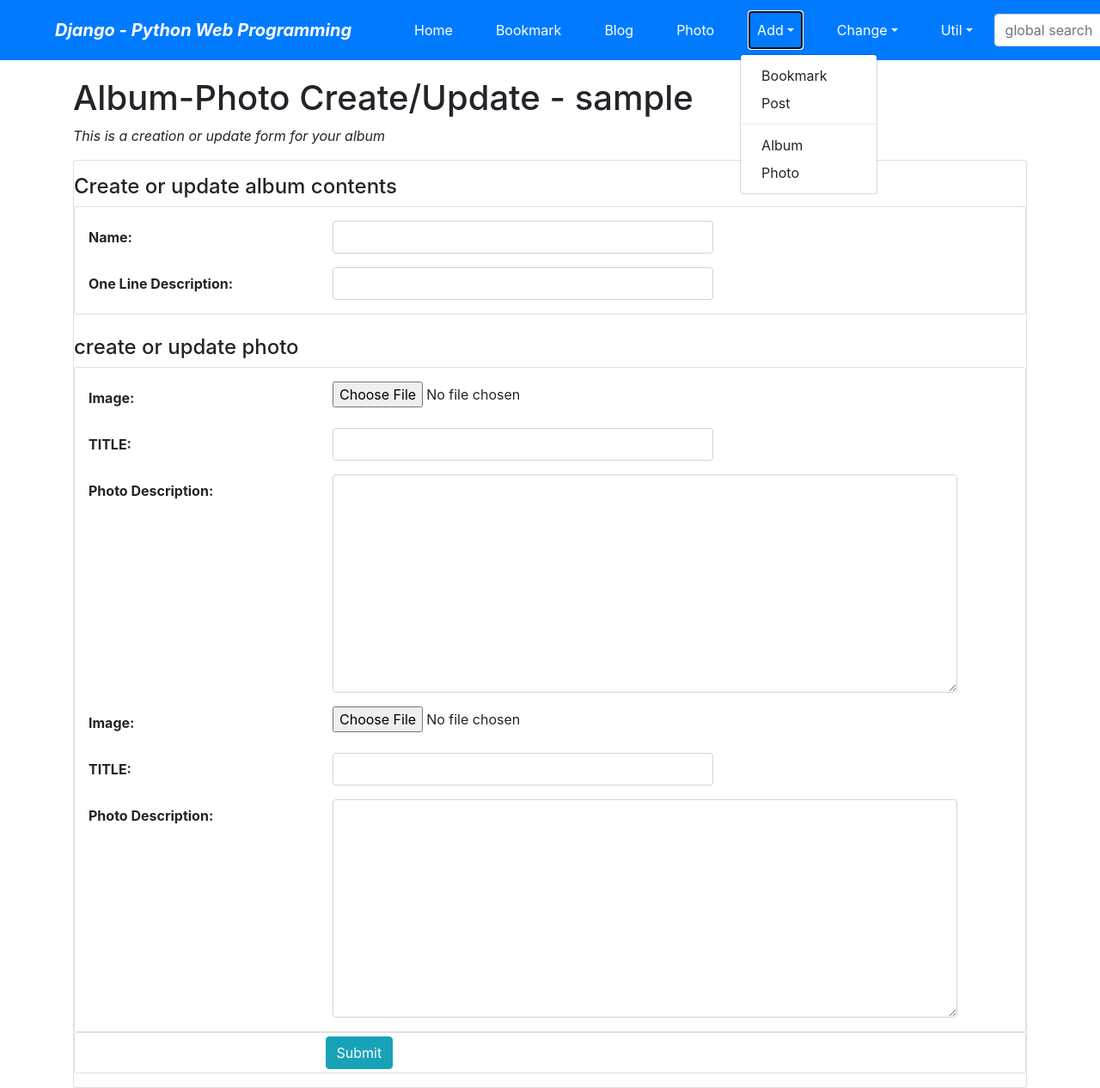
After one commit to minyoung90/django-exercise-mysite, a Django app: page /photo/album/add/ in a window 1280 px wide, after a click on "Add". The commit adds this page. Shown: the whole page at 86% size. Run offline with Django 3.2, Linux system fonts and the light colour scheme; the visitor is signed in with stand-in values (Sample User, id 1); some libraries are stand-ins or nearby versions.

Commit message:
feat: complete, all functions

```diff
--- a/blog/urls.py
+++ b/blog/urls.py
@@ -8,7 +8,7 @@ urlpatterns = [
     # Example: /blog/post/
     path("post/", views.PostLV.as_view(), name="post_list"),
     # Example: /blog/post/django-example/
-    path(r"^post/(?P<slug>[-\w]+/$)", views.PostDV.as_view(), name="post_detail"),
+    re_path(r"^post/(?P<slug>[-\w]+/$)", views.PostDV.as_view(), name="post_detail"),
     # Example: /blog/archive/
     path("archive/", views.PostAV.as_view(), name="post_archive"),
     # Example: /blog/archive/2019/
--- a/photo/models.py
+++ b/photo/models.py
@@ -8,6 +8,13 @@ from photo.fields import ThumbnailImageField
 class Album(models.Model):
     name = models.CharField(max_length=30)
     description = models.CharField("One Line Description", max_length=100, blank=True)
+    owner = models.ForeignKey(
+        "auth.User",
+        on_delete=models.CASCADE,
+        verbose_name="OWNER",
+        blank=True,
+        null=True,
+    )
 
     class Meta:
         ordering = ("name",)
@@ -25,6 +32,13 @@ class Photo(models.Model):
     description = models.TextField("Photo Description", blank=True)
     image = ThumbnailImageField(upload_to="photo/%Y/%m")
     upload_dt = models.DateTimeField("Upload Date", auto_now_add=True)
+    owner = models.ForeignKey(
+        "auth.User",
+        on_delete=models.CASCADE,
+        verbose_name="OWNER",
+        blank=True,
+        null=True,
+    )
 
     class Meta:
         ordering = ("title",)
--- /dev/null
+++ b/photo/templates/photo/album_form.html
@@ -0,0 +1,85 @@
+{% extends 'base.html' %}
+{% load widget_tweaks %}
+
+{% block title %}album_form.html{% endblock title %}
+
+{% block content %}
+
+<h1>Album-Photo Create/Update - {{user}}</h1>
+<p class="font-italic">This is a creation or update form for your album</p>
+
+{% if form.errors %}
+<div class="alert alert-danger">
+    <div class="font-weight-bold">Wrong! Please correct the form error(s) below.</div>
+    {{ form.errors }}
+</div>
+{% endif %}
+
+{% if formset.errors %}
+<div class="alert alert-warning">
+    <div class="font-weight-bold">Wrong! Please correct the formset error(s) below.</div>
+    {% for formerrors in formset.errors  %}
+    {{ formerrors }}
+    {% endfor %}
+</div>
+{% endif %}
+
+{% if form.is_multipart or formset.is_multipart %}
+<form enctype="multipart/form-data" action="" method="post" class="card pt-3">
+    {% else %}
+    <form action="." method="post" class="card pt-3">
+        {% endif %}
+
+        {% csrf_token %}
+        <h4>Create or update album contents</h4>
+        <fieldset class="card pt-3">
+            <div class="form-group row">
+                {{ form.name|add_label_class:"col-form-label col-sm-3 ml-3 font-weight-bold" }}
+                <div class="col-sm-5">
+                    {{ form.name|add_class:"form-control"|attr:"autofocus" }}
+                </div>
+            </div>
+            <div class="form-group row">
+                {{ form.description|add_label_class:"col-form-label col-sm-3 ml-3 font-weight-bold" }}
+                <div class="col-sm-5">
+                    {{ form.description|add_class:"form-control" }}
+                </div>
+            </div>
+        </fieldset>
+        <br />
+
+        <h4>create or update photo</h4>
+        <fieldset class="card pt-3">
+            {{ formset.management_form }}
+            {% for form in formset %}
+            {{ form.id }}
+            {{ form.album }}
+            <div class="form-group row">
+                {{ form.image|add_label_class:"col-form-label col-sm-3 ml-3 font-weight-bold" }}
+                <div class="col-sm-5">
+                    {{ form.image|add_class:"form-control-file" }}
+                </div>
+            </div>
+            <div class="form-group row">
+                {{ form.title|add_label_class:"col-form-label col-sm-3 ml-3 font-weight-bold" }}
+                <div class="col-sm-5">
+                    {{ form.title|add_class:"form-control" }}
+                </div>
+            </div>
+            <div class="form-group row">
+                {{ form.description|add_label_class:"col-form-label col-sm-3 ml-3 font-weight-bold" }}
+                <div class="col-sm-8">
+                    {{ form.description|add_class:"form-control"|attr:"row:3" }}
+                </div>
+            </div>
+            {% endfor %}
+        </fieldset>
+
+        <div class="form-group card py-1">
+            <div class="offset-sm-3 col-sm-5">
+                <input type="submit" value="Submit" class="btn btn-info">
+            </div>
+        </div>
+    </form>
+
+    {% endblock content %}
--- a/photo/urls.py
+++ b/photo/urls.py
@@ -2,13 +2,18 @@ from django.urls import path
 from photo import views
 
 app_name = "photo"
+
 urlpatterns = [
-    # Example: /photo/
     path("", views.AlbumLV.as_view(), name="index"),
-    # Example: /photo/album/, same as /photo/
     path("album/", views.AlbumLV.as_view(), name="album_list"),
-    # Example: /photo/album/99/
     path("album/<int:pk>/", views.AlbumDV.as_view(), name="album_detail"),
-    # Example: /photo/photo/99/
+    path("album/add/", views.AlbumPhotoCV.as_view(), name="album_add"),
+    path("album/change/", views.AlbumChangeLV.as_view(), name="album_change"),
+    path("album/<int:pk>/update/", views.AlbumPhotoUV.as_view(), name="album_update"),
+    path("album/<int:pk>/delete/", views.AlbumDelV.as_view(), name="album_delete"),
     path("photo/<int:pk>/", views.PhotoDV.as_view(), name="photo_detail"),
+    path("photo/add/", views.PhotoCV.as_view(), name="photo_add"),
+    path("photo/change/", views.PhotoChangeLV.as_view(), name="photo_change"),
+    path("photo/<int:pk>/update/", views.PhotoUV.as_view(), name="photo_update"),
+    path("photo/<int:pk>/delete/", views.PhotoDelV.as_view(), name="photo_delete"),
 ]
--- a/photo/views.py
+++ b/photo/views.py
@@ -1,5 +1,11 @@
 from django.views.generic import ListView, DetailView
 from photo.models import Album, Photo
+from django.contrib.auth.mixins import LoginRequiredMixin
+from django.shortcuts import redirect
+from django.urls import reverse_lazy
+from django.views.generic import CreateView, UpdateView, DeleteView
+from mysite.views import OwnerOnlyMixin
+from photo.forms import PhotoInlineFormSet
 
 
 class AlbumLV(ListView):
@@ -12,3 +18,104 @@ class AlbumDV(DetailView):
 
 class PhotoDV(DetailView):
     model = Photo
+
+
+class PhotoCV(LoginRequiredMixin, CreateView):
+    model = Photo
+    fields = ("album", "title", "image", "description")
+    success_url = reverse_lazy("photo:index")
+
+    def form_valid(self, form):
+        form.instance.owner = self.request.user
+        return super().form_valid(form)
+
+
+class PhotoChangeLV(LoginRequiredMixin, ListView):
+    model = Photo
+    template_name = "photo/photo_change_list.html"
+
+    def get_queryset(self):
+        return Photo.objects.filter(owner=self.request.user)
+
+
+class PhotoUV(OwnerOnlyMixin, UpdateView):
+    model = Photo
+    fields = ("album", "title", "image", "description")
+    success_url = reverse_lazy("photo:index")
+
+
+class PhotoDelV(OwnerOnlyMixin, DeleteView):
+    model = Photo
+    success_url = reverse_lazy("photo:index")
+
+
+class AlbumChangeLV(LoginRequiredMixin, ListView):
+    model = Album
+    template_name = "photo/album_change_list.html"
+
+    def get_queryset(self):
+        return Album.objects.filter(owner=self.request.user)
+
+
+class AlbumDelV(OwnerOnlyMixin, DeleteView):
+    model = Album
+    success_url = reverse_lazy("photo:index")
+
+
+class AlbumPhotoCV(LoginRequiredMixin, CreateView):
+    model = Album
+    fields = ("name", "description")
+    success_url = reverse_lazy("photo:index")
+
+    def get_context_data(self, **kwargs):
+        context = super().get_context_data(**kwargs)
+        if self.request.POST:
+            context["formset"] = PhotoInlineFormSet(
+                self.request.POST, self.request.FILES
+            )
+        else:
+            context["formset"] = PhotoInlineFormSet()
+        return context
+
+    def form_valid(self, form):
+        form.instance.owner = self.request.user
+        context = self.get_context_data()
+        formset = context["formset"]
+        for photoform in formset:
+            photoform.instance.owner = self.request.user
+
+        if formset.is_valid():
+            self.object = form.save()
+            formset.instance = self.object
+            formset.save()
+            return redirect(self.get_success_url())
+        else:
+            return self.render_to_response(self.get_context_data(form=form))
+
+
+class AlbumPhotoUV(OwnerOnlyMixin, UpdateView):
+    model = Album
+    fields = ("name", "description")
+    success_url = reverse_lazy("photo:index")
+
+    def get_context_data(self, **kwargs):
+        context = super().get_context_data(**kwargs)
+        if self.request.POST:
+            context["formset"] = PhotoInlineFormSet(
+                self.request.POST, self.request.FILES, instance=self.object
+            )
+        else:
+            context["formset"] = PhotoInlineFormSet(instance=self.object)
+        return context
+
+    def form_valid(self, form):
+        context = self.get_context_data()
+        formset = context["formset"]
+
+        if formset.is_valid():
+            self.object = form.save()
+            formset.instance = self.object
+            formset.save()
+            return redirect(self.get_success_url())
+        else:
+            return self.render_to_response(self.get_context_data(form=form))
--- a/templates/base.html
+++ b/templates/base.html
@@ -46,9 +46,9 @@
           <div class="dropdown-menu">
             <a href="{% url 'bookmark:add' %}" class="dropdown-item">Bookmark</a>
             <a href="{% url 'blog:add' %}" class="dropdown-item">Post</a>
-            {% comment %} <div class="dropdown-divider"></div>
-            <a href="{% url '#' %}" class="dropdown-item">Album</a>
-            <a href="{% url '#' %}" class="dropdown-item">Photo</a> {% endcomment %}
+            <div class="dropdown-divider"></div>
+            <a href="{% url 'photo:album_add' %}" class="dropdown-item">Album</a>
+            <a href="{% url 'photo:photo_add' %}" class="dropdown-item">Photo</a>
           </div>
         </li>
         <li class="nav-item dropdown mx-1 btn btn-primary">
@@ -56,9 +56,9 @@
           <div class="dropdown-menu">
             <a href="{% url 'bookmark:change' %}" class="dropdown-item">Bookmark</a>
             <a href="{% url 'blog:change' %}" class="dropdown-item">Post</a>
-            {% comment %} <div class="dropdown-divider"></div>
-            <a href="{% url '#' %}" class="dropdown-item">Album</a>
-            <a href="{% url '#' %}" class="dropdown-item">Photo</a> {% endcomment %}
+            <div class="dropdown-divider"></div>
+            <a href="{% url 'photo:album_change' %}" class="dropdown-item">Album</a>
+            <a href="{% url 'photo:photo_change' %}" class="dropdown-item">Photo</a>
           </div>
         </li>
         <li class="nav-item dropdown mx-1 btn btn-primary">
```
Also changed, not shown: photo/forms.py (added, +7 -0 lines), photo/templates/photo/album_change_list.html (added, +33 -0 lines), photo/templates/photo/album_confirm_delete.html (added, +16 -0 lines), photo/templates/photo/photo_change_list.html (added, +35 -0 lines), photo/templates/photo/photo_confirm_delete.html (added, +16 -0 lines), photo/templates/photo/photo_form.html (added, +60 -0 lines).
